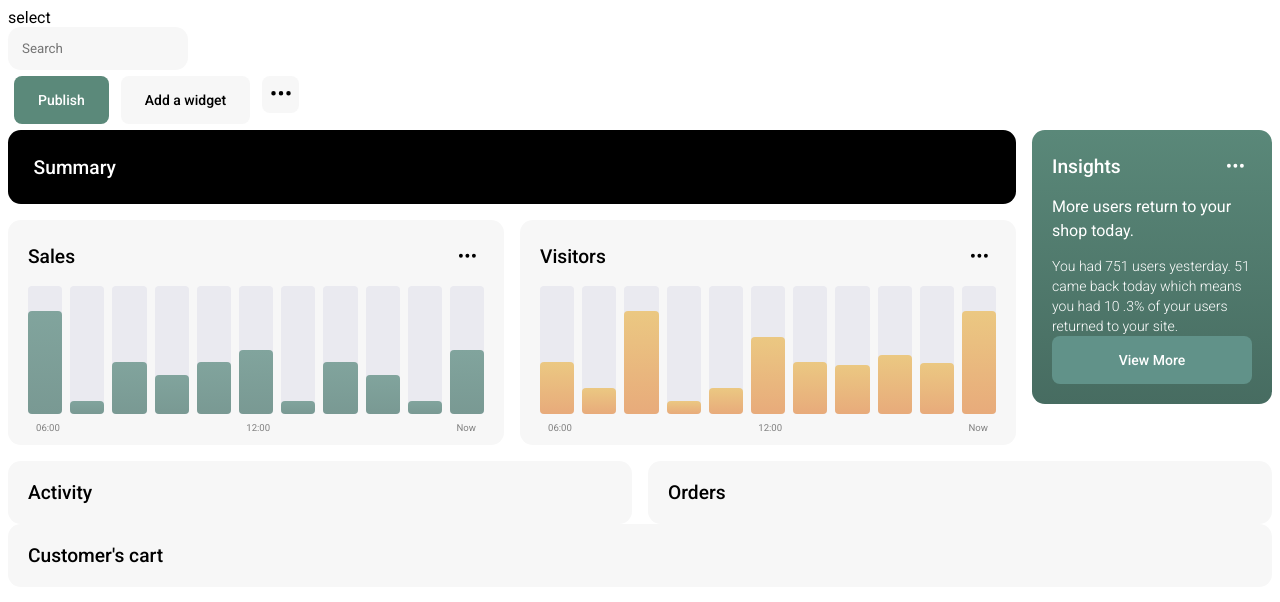
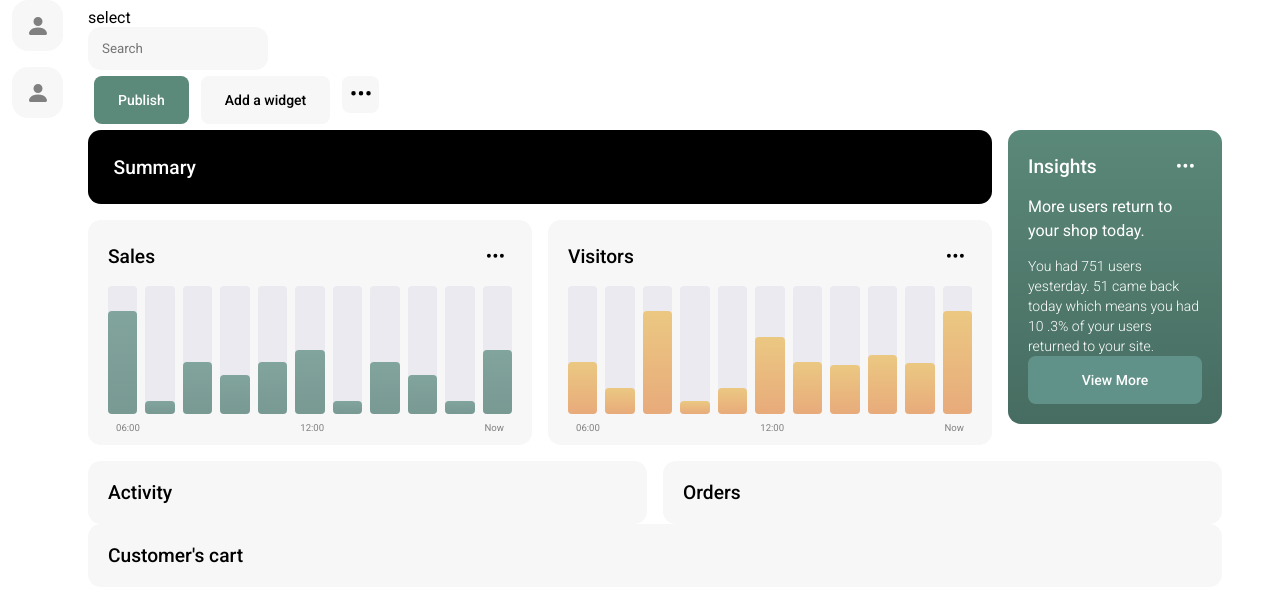
Before and after one commit to rilexus/demo-dashboard, a Next.js app: page / in a window 1280 px wide. Shown: the top 602 px of the page. Built offline with nearby package versions, Linux system fonts and the light colour scheme.

Commit message:
feat: sidebar

```diff
--- /dev/null
+++ b/components/Sidebar/Sidebar.js
@@ -0,0 +1,62 @@
+import React from "react";
+import { PersonFilledIcon } from "../../ui/icons";
+import { Tile } from "../../ui";
+import styled from "styled-components";
+import { rounded2xl, roundedXl } from "../../ui/css";
+
+const BG = styled(Tile)`
+  padding: 0.85rem;
+  margin-bottom: 1rem;
+  display: flex;
+  align-items: center;
+  cursor: pointer;
+  font-size: 1.5rem;
+  width: 1.5rem;
+  height: 1.5rem;
+  color: gray;
+  ${rounded2xl};
+
+  &:hover {
+    color: black;
+  }
+`;
+
+const PersonButton = () => {
+  return (
+    <div>
+      <BG>
+        <PersonFilledIcon />
+      </BG>
+    </div>
+  );
+};
+
+const Sidebar = () => {
+  return (
+    <div
+      style={{
+        width: "75px",
+        height: "100vh",
+        left: 0,
+        top: 0,
+        zIndex: 10000,
+        position: "fixed",
+      }}
+    >
+      <div
+        style={{
+          height: "100%",
+          width: "100%",
+          display: "flex",
+          flexDirection: "column",
+          alignItems: "center",
+        }}
+      >
+        <PersonButton />
+        <PersonButton />
+      </div>
+    </div>
+  );
+};
+
+export default Sidebar;
--- /dev/null
+++ b/components/index.js
@@ -0,0 +1 @@
+export { default as Sidebar } from "./Sidebar/Sidebar";
--- a/pages/index.js
+++ b/pages/index.js
@@ -9,6 +9,7 @@ import { Body, Subtitle } from "../ui/typography";
 import { buttonSubtleHoverCss } from "../ui/buttons/Button/Button";
 import { Dialog as UIDialog } from "../ui/Dialog";
 import { useState } from "react";
+import { Sidebar } from "../components";
 
 const Select = () => {
   return <div>select</div>;
@@ -60,10 +61,16 @@ const TileWhite = styled(Tile)`
   background-color: white;
 `;
 
-const D = styled(UIDialog)`
+const Dialog = styled(UIDialog)`
   &::backdrop {
     background-color: rgba(0, 0, 0, 0.5);
     backdrop-filter: blur(0px);
+  }
+  &[data-open="true"] {
+    color: #e18728;
+  }
+  &[data-open="false"] {
+    color: #e18728;
   }
 `;
 const Insights = () => {
@@ -85,9 +92,9 @@ const Insights = () => {
         You had 751 users yesterday. 51 came back today which means you had 10
         .3% of your users returned to your site.
       </Body>
-      <D open={isOpen}>
+      <Dialog open={isOpen} onClick={() => setIsOpen(false)}>
         <TileWhite>some</TileWhite>
-      </D>
+      </Dialog>
       <GreedButton
         onClick={() => {
           setIsOpen(true);
@@ -115,10 +122,30 @@ const Orders = () => {
   );
 };
 
+const Layout = ({ main, sidebar, header }) => {
+  return (
+    <div>
+      <div>{sidebar}</div>
+      <div
+        style={{
+          paddingLeft: "80px",
+          paddingRight: "50px",
+        }}
+      >
+        <div>{header}</div>
+        <div>{main}</div>
+      </div>
+    </div>
+  );
+};
+
 export default function Home() {
   return (
+    <Layout
+      sidebar={<Sidebar />}
+      header={<Header />}
+      main={
         <div>
-      <Header></Header>
           <Flex>
             <ConfirmButton>Publish</ConfirmButton>
             <Button>Add a widget</Button>
@@ -152,5 +179,7 @@ export default function Home() {
             <Title>Customer's cart</Title>
           </Tile>
         </div>
+      }
+    ></Layout>
   );
 }
--- a/ui/Dialog/Dialog.js
+++ b/ui/Dialog/Dialog.js
@@ -32,7 +32,12 @@ const Dialog = ({ open, children, onClick, ...props }) => {
   };
 
   return (
-    <StyledDialog ref={dialogRef} {...props} onClick={handleClick}>
+    <StyledDialog
+      data-open={open}
+      ref={dialogRef}
+      {...props}
+      onClick={handleClick}
+    >
       <div ref={childRef}>{children}</div>
     </StyledDialog>
   );
--- /dev/null
+++ b/ui/icons/PersonFilledIcon.js
@@ -0,0 +1,24 @@
+import React from "react";
+
+const PersonFilledIcon = ({
+  stroke = "currentColor",
+  fill = "currentColor",
+  height = "1em",
+  width = "1em",
+}) => {
+  return (
+    <svg
+      stroke={stroke}
+      fill={fill}
+      height={height}
+      width={width}
+      viewBox="0 0 16 16"
+      strokeWidth="0"
+      xmlns="http://www.w3.org/2000/svg"
+    >
+      <path d="M3 14s-1 0-1-1 1-4 6-4 6 3 6 4-1 1-1 1H3zm5-6a3 3 0 1 0 0-6 3 3 0 0 0 0 6z" />
+    </svg>
+  );
+};
+
+export default PersonFilledIcon;
--- a/ui/icons/index.js
+++ b/ui/icons/index.js
@@ -1 +1,2 @@
+export { default as PersonFilledIcon } from "./PersonFilledIcon";
 export { default as KebabHorizontalIcon } from "./KebabHorizontalIcon";
```
Lines whose indentation alone changed are shown as unchanged.
